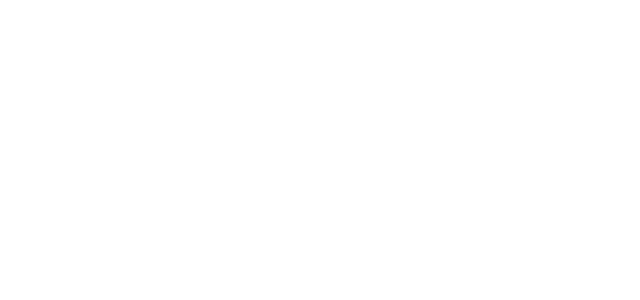
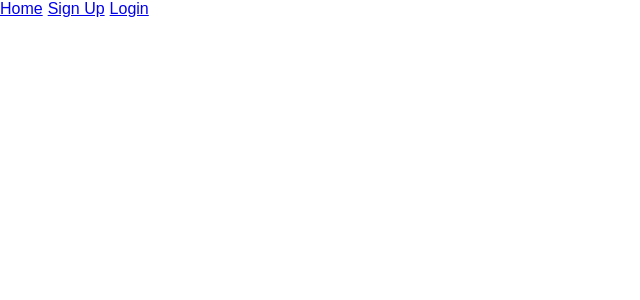
Before and after one commit to marcosjrs/Blog-React-Redux, a React (Create React App) app: page / in a window 1280 px wide. Shown: the top 300 px of the page, without its empty margins (0-640 px from the left). Built offline with nearby package versions, Linux system fonts and the light colour scheme.

Commit message:
Inicio del menú principal. Creación de Header con una etiqueta nav que integra links.

```diff
--- a/src/App.js
+++ b/src/App.js
@@ -1,9 +1,22 @@
 import React from 'react';
+import {BrowserRouter as Router, Link} from 'react-router-dom';
+
+const Header = () => {
+  return (
+    <nav>
+      <Link to="/">Home</Link>
+      <Link to="/">Sign Up</Link>
+      <Link to="/">Login</Link>
+    </nav>
+  );
+};
+
 
 const App = () => {
   return (
-    <div>
-    </div>
+    <Router>
+      <Header />
+    </Router>
   );
 };
 
--- a/src/index.css
+++ b/src/index.css
@@ -3,3 +3,7 @@
   padding: 0;
   font-family: sans-serif;
 }
+
+#root > nav > a{
+  margin-right: 5px;
+}
```
